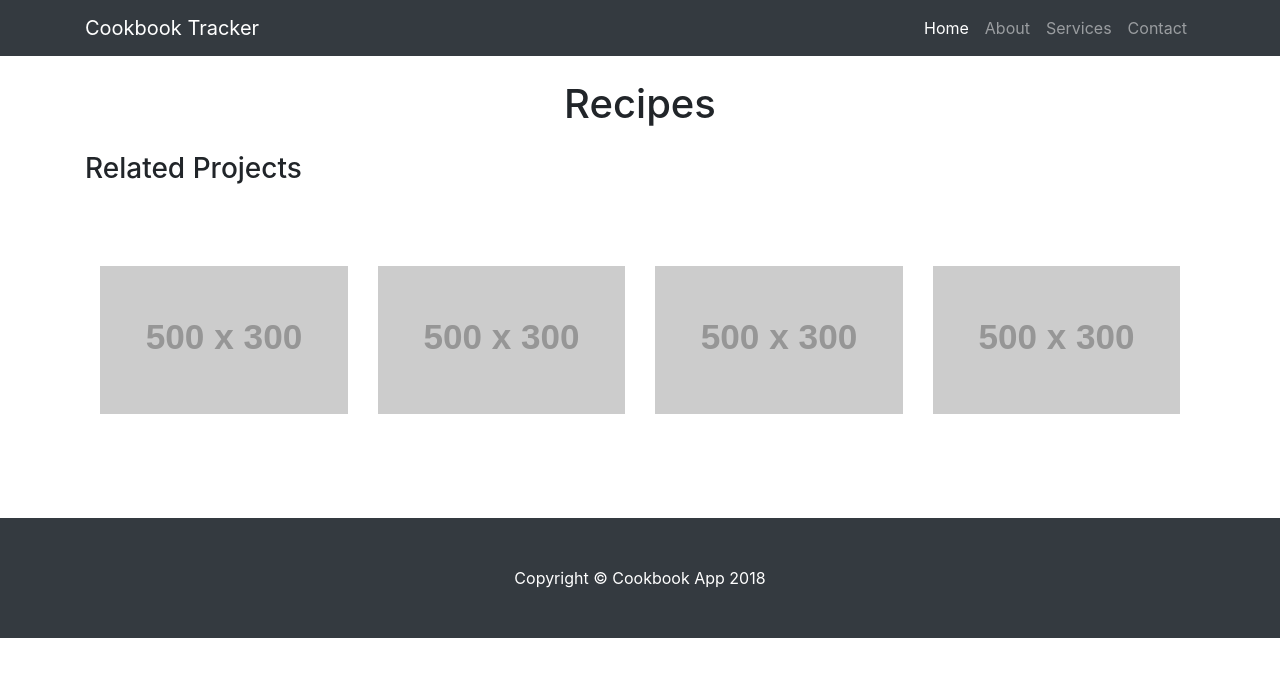
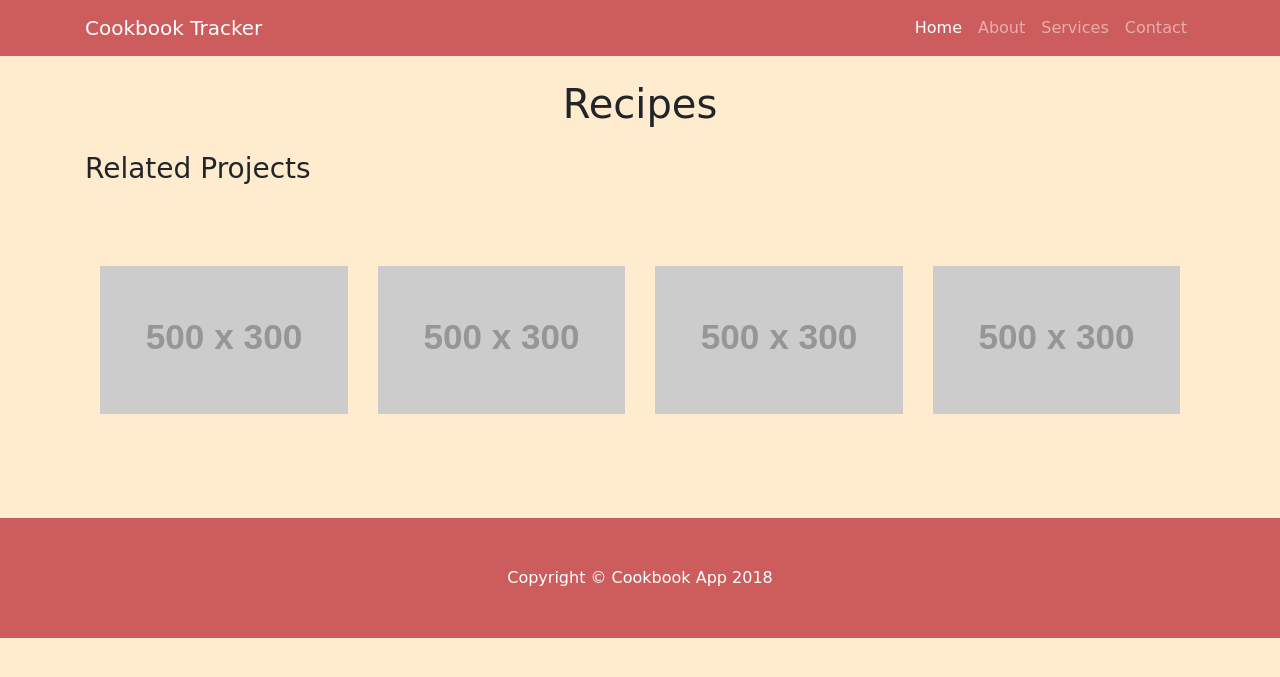
Before and after one commit to Code-Institute-Submissions/Milestone-Projects, a Flask app: page / in a window 1280 px wide. Shown: the top 677 px of the page. Run offline with Flask 2, Linux system fonts and the light colour scheme; grey boxes labelled with a size stand in for pictures from a placeholder-image service; data that the repository does not hold is empty; some libraries are stand-ins or nearby versions.

Commit message:
Removed unneccessary asset directories from static folder and implemented new styling rules.

```diff
--- a/04_milestone-four/static/css/style.css
+++ b/04_milestone-four/static/css/style.css
@@ -1,3 +1,19 @@
+/** General styling **/
+
+body {
+    /* A bright warm colour suitable for the theme of the website */
+    background-color: blanchedalmond;
+    /* A cursive informal font suitable for the theme of the website */
+    font-family: 'Courgette', cursive;
+}
+
+.navbar,
+.py-5 {
+    /* Muted red tone */
+    background-color: indianred !important;
+}
+
+
 /** Recipes.html **/
 
 .recipe-image {
@@ -63,6 +79,7 @@
     /* Set the chart to be horizontally and vertically centered */
     margin: auto !important;
     text-align: center;
+    background-color: #FFF;
 }
 
 
--- a/04_milestone-four/static/data/data.csv
+++ b/04_milestone-four/static/data/data.csv
@@ -1,2 +1,4 @@
 cuisine,recipe_name,upvotes
 Atlantic,Another Test,1
+Atlantic,test,1
+Atlantic,Another Test,1
```
Also changed, not shown: 04_milestone-four/static/images/SeafoodChowder-hero.jpg (deleted), 04_milestone-four/static/images/chart.png (deleted).
